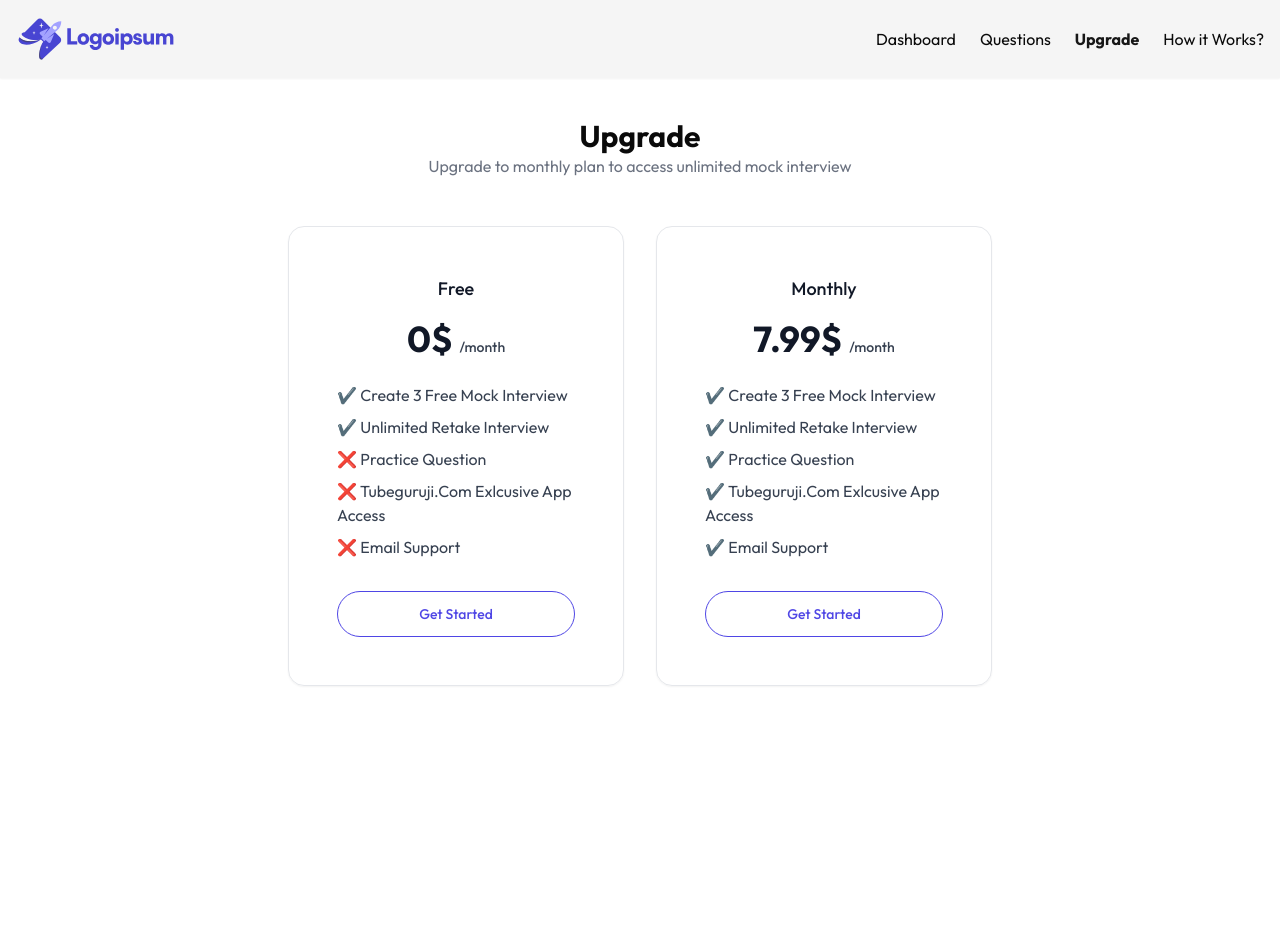
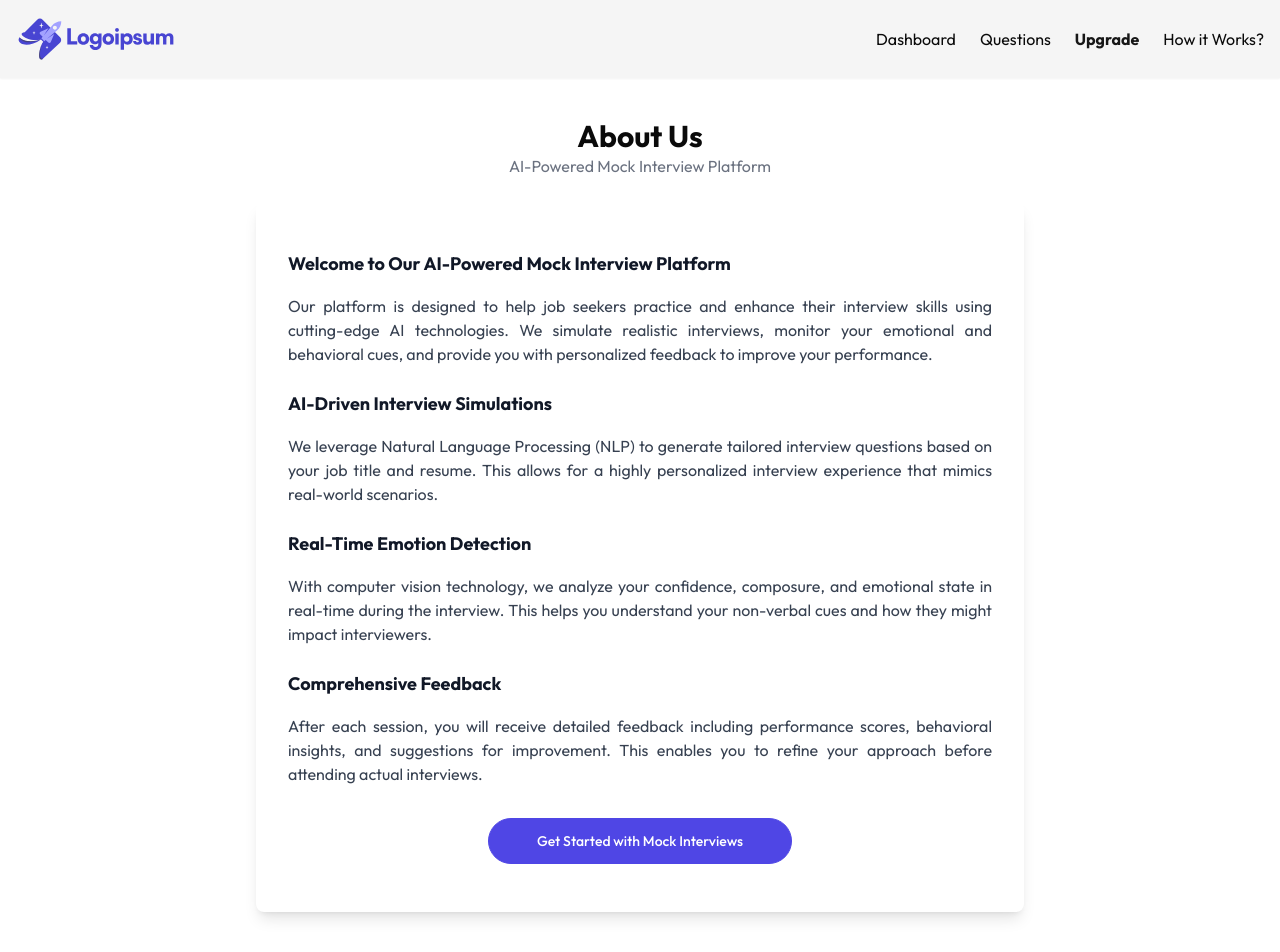
Before and after one commit to Tanishque003/Ai-mock-interview-Platform, a Next.js app: page /dashboard/upgrade in a window 1280 px wide. Before the commit the page ends 800 px from the top, so only its background shows below. Built offline with nearby package versions, Linux system fonts and the light colour scheme; no server answers.

Commit message:
Update page.jsx

```diff
--- a/app/dashboard/upgrade/page.jsx
+++ b/app/dashboard/upgrade/page.jsx
@@ -1,27 +1,51 @@
 import React from 'react'
 
-import planData from '@/app/utils/planData'
-import PlanItemCard from './_components/PlanItemCard'
-
-function Upgrade() {
+function AboutUsCard() {
     return (
         <div className='p-10'>
-            <h2 className='font-bold text-3xl text-center'>Upgrade</h2>
-            <h2 className='text-center  text-gray-500'>Upgrade to monthly plan to access unlimited mock interview</h2>
+            <h2 className='font-bold text-3xl text-center'>About Us</h2>
+            <h3 className='text-center text-gray-500 mb-6'>AI-Powered Mock Interview Platform</h3>
 
-            <div className="mx-auto max-w-3xl px-4 py-8 sm:px-6 sm:py-12 lg:px-8">
-                <div className="grid grid-cols-1 gap-4 sm:grid-cols-2 sm:items-center md:gap-8">
+            <div className="mx-auto max-w-3xl px-4 py-8 sm:px-6 sm:py-12 lg:px-8 bg-white rounded-lg shadow-lg">
+                <p className='text-lg font-bold mb-4 text-gray-900'>
+                    Welcome to Our AI-Powered Mock Interview Platform
+                </p>
+                <p className='text-justify text-gray-700'>
+                    Our platform is designed to help job seekers practice and enhance their interview skills using cutting-edge AI technologies. We simulate realistic interviews, monitor your emotional and behavioral cues, and provide you with personalized feedback to improve your performance.
+                </p>
 
-                {planData.map((plan,index)=>(
-                     <PlanItemCard plan={plan} key={index} />
-                ))}
+                <p className='text-lg font-bold mt-6 mb-4 text-gray-900'>
+                    AI-Driven Interview Simulations
+                </p>
+                <p className='text-justify text-gray-700'>
+                    We leverage Natural Language Processing (NLP) to generate tailored interview questions based on your job title and resume. This allows for a highly personalized interview experience that mimics real-world scenarios.
+                </p>
 
+                <p className='text-lg font-bold mt-6 mb-4 text-gray-900'>
+                    Real-Time Emotion Detection
+                </p>
+                <p className='text-justify text-gray-700'>
+                    With computer vision technology, we analyze your confidence, composure, and emotional state in real-time during the interview. This helps you understand your non-verbal cues and how they might impact interviewers.
+                </p>
 
+                <p className='text-lg font-bold mt-6 mb-4 text-gray-900'>
+                    Comprehensive Feedback
+                </p>
+                <p className='text-justify text-gray-700'>
+                    After each session, you will receive detailed feedback including performance scores, behavioral insights, and suggestions for improvement. This enables you to refine your approach before attending actual interviews.
+                </p>
 
+                <div className="mt-8 text-center">
+                    <a
+                        href="/get-started"
+                        className="inline-block rounded-full border border-indigo-600 bg-indigo-600 px-12 py-3 text-center text-sm font-medium text-white hover:bg-indigo-700 focus:outline-none focus:ring-2 focus:ring-indigo-500 focus:ring-offset-2"
+                    >
+                        Get Started with Mock Interviews
+                    </a>
                 </div>
             </div>
         </div>
-    )
+    );
 }
 
-export default Upgrade
+export default AboutUsCard;
```
